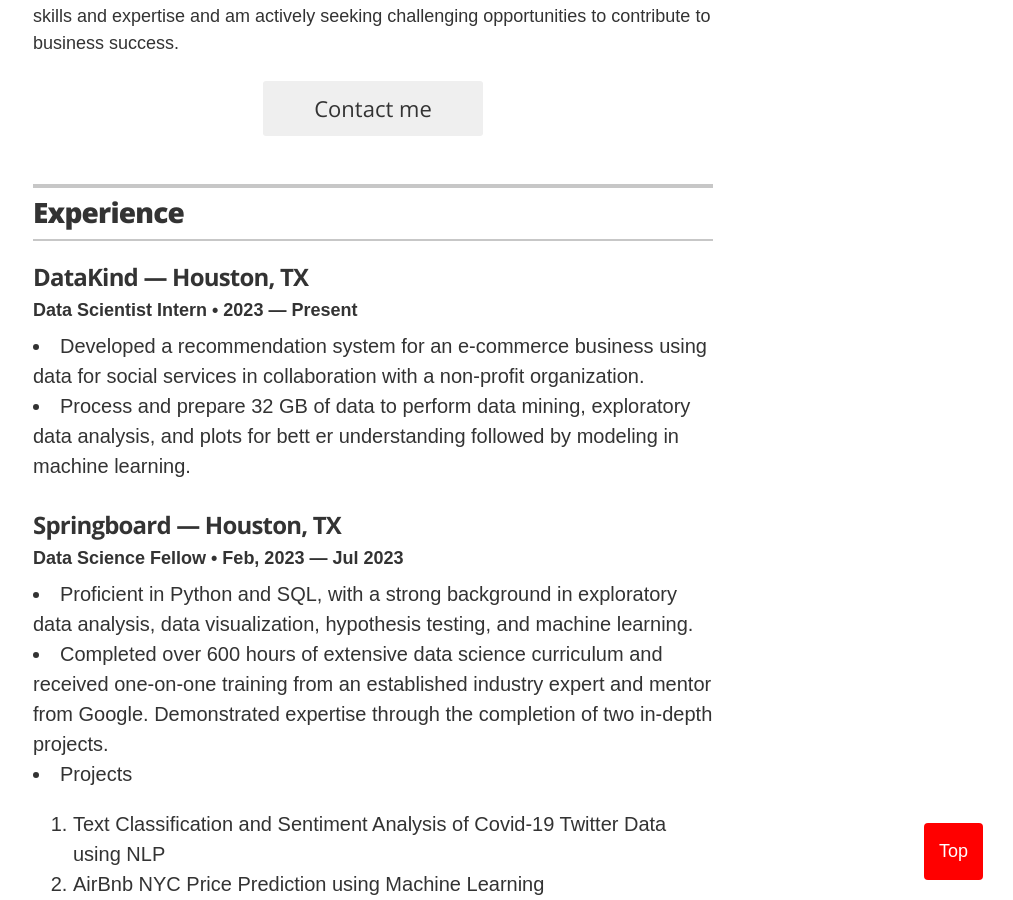
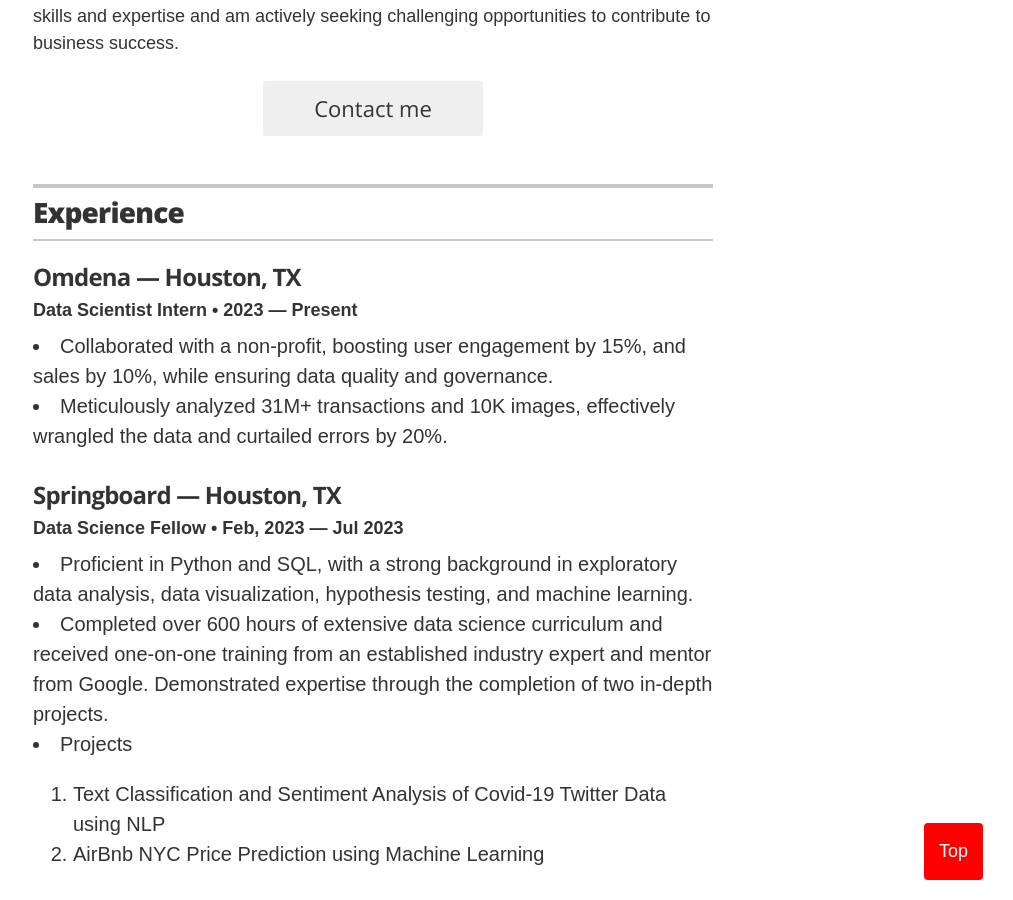
Before and after one commit to ttariqaziz/ttariqaziz.github.io, a Jekyll site: the page built from index.html, in a window 1280 px wide and 900 px high, scrolled down 593 px. Shown: the whole window, without its empty margins (267-1280 px from the left). Built offline with Jekyll 4.4.1, drawn with Linux system fonts in a browser that asks for light colours.

Commit message:
Update experience.yml

```diff
--- a/_data/experience.yml
+++ b/_data/experience.yml
@@ -1,11 +1,11 @@
 # Jobs
 
 # Data Kind Volunteer
-- company: DataKind &mdash; Houston, TX
+- company: Omdena &mdash; Houston, TX
   url: https://www.datakind.org/
   position: Data Scientist Intern
   duration: 2023 &mdash; Present
-  summary: <li>Developed a recommendation system for an e-commerce business using data for social services in collaboration with a non-profit organization.</li><li>Process and prepare 32 GB of data to perform data mining, exploratory data analysis, and plots for bett er understanding followed by modeling in machine learning.</li>
+  summary: <li>Collaborated with a non-profit, boosting user engagement by 15%, and sales by 10%, while ensuring data quality and governance. </li><li>Meticulously analyzed 31M+ transactions and 10K images, effectively wrangled the data and curtailed errors by 20%.</li>
 
 # Data Science Fellow
 - company: Springboard &mdash; Houston, TX
```
